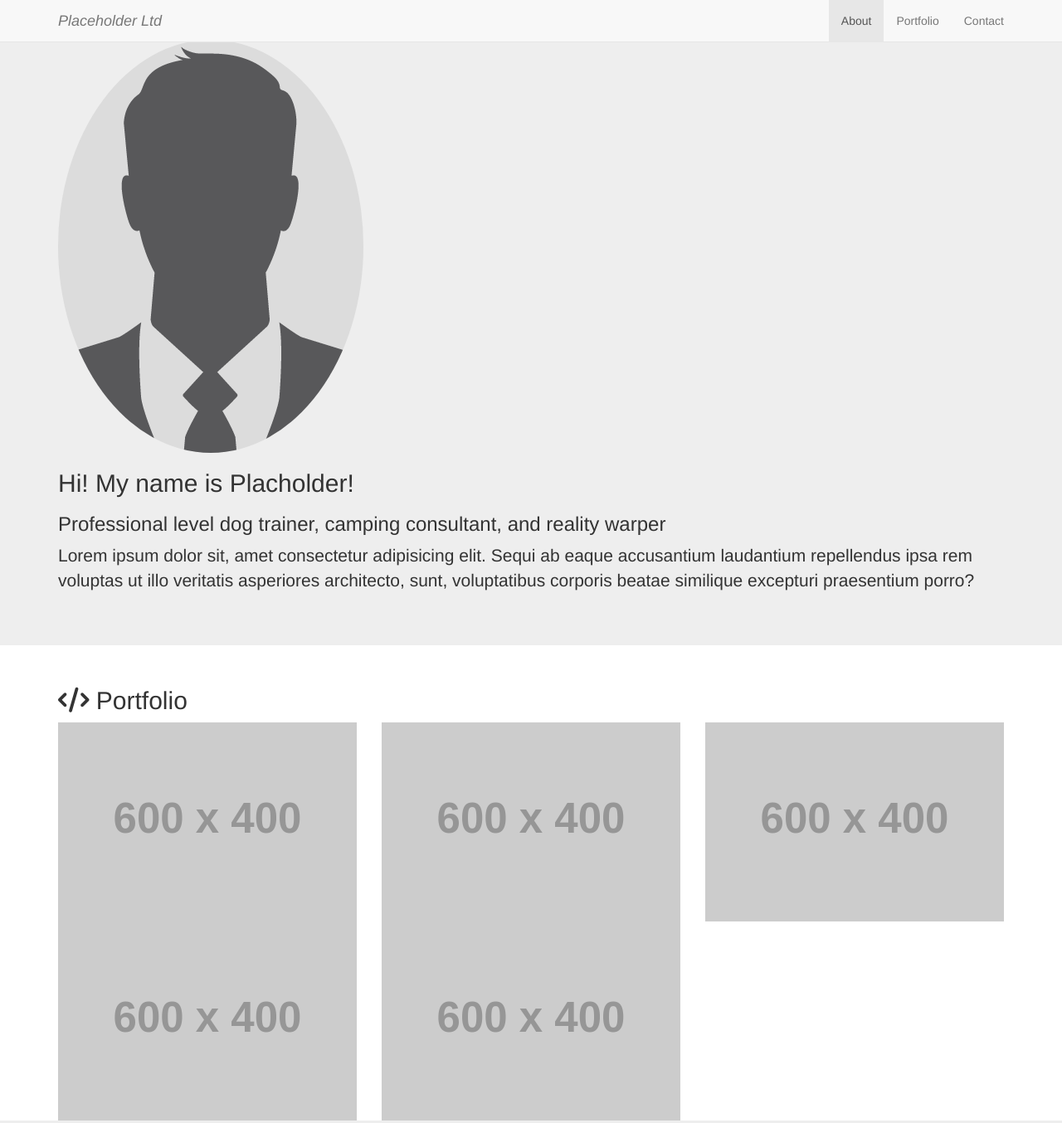
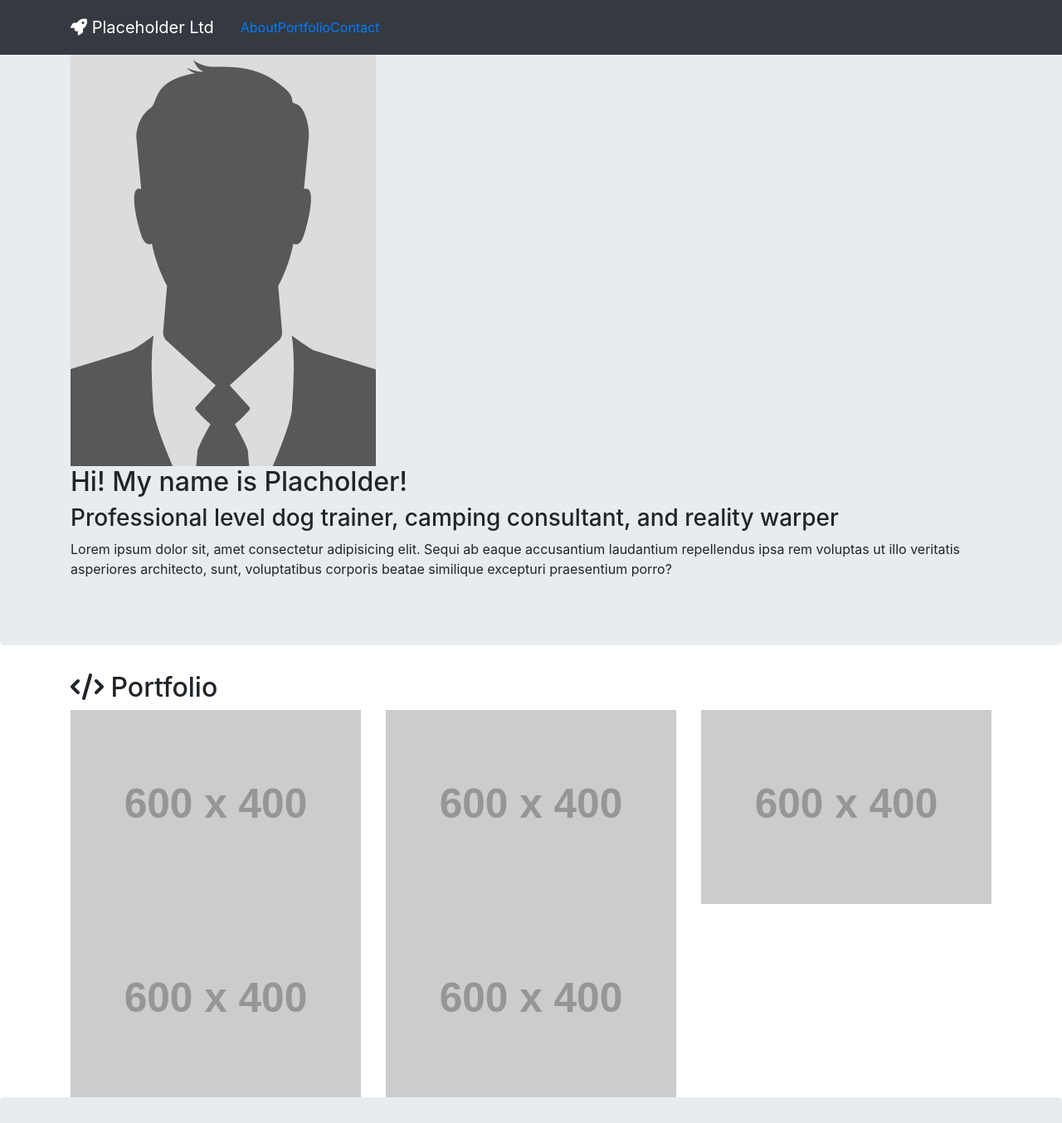
Before and after one commit to ShaunFerris/basic-web, a plain HTML site: page basic_portfolio/index.html in a window 1280 px wide. Shown: the top 1354 px of the page at 83% size. Drawn offline with nearby package versions, Linux system fonts and the light colour scheme; placeholder pictures from the web are drawn by us.

Commit message:
Changed to bootstrap ver. 4, fixed icons

```diff
--- a/basic_portfolio/index.html
+++ b/basic_portfolio/index.html
@@ -5,34 +5,31 @@
     <meta http-equiv="X-UA-Compatible" content="IE=edge">
     <meta name="viewport" content="width=device-width, initial-scale=1.0">
     <title>__Name__ Portfolio</title>
+    <!--Bootstrap CSS cdn-->
+    <link rel="stylesheet" href="https://cdn.jsdelivr.net/npm/bootstrap@4.6.2/dist/css/bootstrap.min.css" integrity="sha384-xOolHFLEh07PJGoPkLv1IbcEPTNtaed2xpHsD9ESMhqIYd0nLMwNLD69Npy4HI+N" crossorigin="anonymous">
     <!--Compiled stylesheet-->
     <link rel="stylesheet" href="/styles/main.css">
-    <!--Bootstrap CSS cdn-->
-    <link rel="stylesheet" href="https://cdn.jsdelivr.net/npm/bootstrap@3.3.7/dist/css/bootstrap.min.css" integrity="sha384-BVYiiSIFeK1dGmJRAkycuHAHRg32OmUcww7on3RYdg4Va+PmSTsz/K68vbdEjh4u" crossorigin="anonymous">
     <!--Font awesome cdn-->
     <link rel="stylesheet" href="https://cdnjs.cloudflare.com/ajax/libs/font-awesome/6.4.0/css/all.min.css" integrity="sha512-iecdLmaskl7CVkqkXNQ/ZH/XLlvWZOJyj7Yy7tcenmpD1ypASozpmT/E0iPtmFIB46ZmdtAc9eNBvH0H/ZpiBw==" crossorigin="anonymous" referrerpolicy="no-referrer">
     <!--Google font-->
     <link href="https://fonts.googleapis.com/css?family=Open+Sans" rel="stylesheet">
-    <!--Bootstrap JS cdn-->
-    <script src="https://maxcdn.bootstrapcdn.com/bootstrap/3.3.7/js/bootstrap.min.js" integrity="sha384-Tc5IQib027qvyjSMfHjOMaLkfuWVxZxUPnCJA7l2mCWNIpG9mGCD8wGNIcPD7Txa" crossorigin="anonymous"></script>
-    <!--jQuery cdn-->
-    <script src="https://ajax.googleapis.com/ajax/libs/jquery/3.6.4/jquery.min.js"></script>
+    <!--Bootstrap JS and jQuery cdns-->
+    <script src="https://cdn.jsdelivr.net/npm/jquery@3.5.1/dist/jquery.slim.min.js" integrity="sha384-DfXdz2htPH0lsSSs5nCTpuj/zy4C+OGpamoFVy38MVBnE+IbbVYUew+OrCXaRkfj" crossorigin="anonymous"></script>
+    <script src="https://cdn.jsdelivr.net/npm/bootstrap@4.6.2/dist/js/bootstrap.bundle.min.js" integrity="sha384-Fy6S3B9q64WdZWQUiU+q4/2Lc9npb8tCaSX9FK7E8HnRr0Jz8D6OP9dO5Vg3Q9ct" crossorigin="anonymous"></script>
     <!--JS-->
     <script src="/main.js"></script>
 </head>
 <body data-spy="scroll" data-target="#navbar">
-    <div class="navbar navbar-default navbar-fixed-top dark">
+    <div class="navbar navbar-dark bg-dark fixed-top navbar-expand-lg">
         <div class="container">
-            <div class="navbar-header">
-                <a href="#" class="navbar-brand"><i class="fa-light fa-rocket-launch" aria-hidden="true">Placeholder Ltd</i></a>
-                <button type="button" class="navbar-toggle collapsed" data-toggle="collapse" data-target="#navbar" aria-expanded="false" aria-controls="navbar">
+            <div class="navbar-brand">
+                <a href="#" class="navbar-brand"><i class="fa fa-rocket" aria-hidden="true"></i> Placeholder Ltd</a>
+                <button type="button" class="navbar-toggler collapsed" data-toggle="collapse" data-target="#navbar" aria-expanded="false" aria-controls="navbar">
                     <span class="sr-only">Toggle Navigation</span>
-                    <span class="icon-bar"></span>
-                    <span class="icon-bar"></span>
-                    <span class="icon-bar"></span>
+                    <span class="navbar-toggler-icon"></span>
                 </button>
             </div>
-            <div id="navbar" class="navbar-collapse collapse">
+            <div id="navbar" class="collapse navbar-collapse">
                 <ul class="nav navbar-nav navbar-right">
                     <li class="active"><a href="#about">About</a></li>
                     <li><a href="#portfolio">Portfolio</a></li>
@@ -44,10 +41,10 @@
     <div class="jumbotron" id="about">
         <div class="container">
             <div class="row">
-                <div class="col-xs-6">
-                    <img src="img/man-placeholder-e1520494457998.png" alt="placeholder portrait" class="img-responsive img-circle">
+                <div class="col-6">
+                    <img src="img/man-placeholder-e1520494457998.png" alt="placeholder portrait" class="img-fluid img-circle">
                 </div>
-                <div class="col-xs-12">
+                <div class="col-12">
                     <h2>Hi! My name is Placholder!</h2>
                     <h3>Professional level dog trainer, camping consultant, and reality warper</h3>
                     <p>Lorem ipsum dolor sit, amet consectetur adipisicing elit. Sequi ab eaque accusantium laudantium repellendus ipsa rem voluptas ut illo veritatis asperiores architecto, sunt, voluptatibus corporis beatae similique excepturi praesentium porro?</p>
@@ -59,29 +56,29 @@
     <div class="container portfolio" id="portfolio">
         <h2><i class="fa fa-code" aria-hidden="true"></i> Portfolio</h2>
         <div class="row">
-            <div class="col-md-4 portfolio-item">
+            <div class="col-lg-4 portfolio-item">
                 <a href="#">
-                    <img class="img-responsive" src="https://placehold.co/600x400/blue-green/white?text=Placeholder+Project" alt="placeholder portfolio image/link">
+                    <img class="img-fluid" src="https://placehold.co/600x400/blue-green/white?text=Placeholder+Project" alt="placeholder portfolio image/link">
                 </a>
             </div>
-            <div class="col-md-4 portfolio-item">
+            <div class="col-lg-4 portfolio-item">
                 <a href="#">
-                    <img class="img-responsive" src="https://placehold.co/600x400/blue-green/white?text=Placeholder+Project" alt="placeholder portfolio image/link">
+                    <img class="img-fluid" src="https://placehold.co/600x400/blue-green/white?text=Placeholder+Project" alt="placeholder portfolio image/link">
                 </a>
             </div>
-            <div class="col-md-4 portfolio-item">
+            <div class="col-lg-4 portfolio-item">
                 <a href="#">
-                    <img class="img-responsive" src="https://placehold.co/600x400/blue-green/white?text=Placeholder+Project" alt="placeholder portfolio image/link">
+                    <img class="img-fluid" src="https://placehold.co/600x400/blue-green/white?text=Placeholder+Project" alt="placeholder portfolio image/link">
                 </a>
             </div>
-            <div class="col-md-4 portfolio-item">
+            <div class="col-lg-4 portfolio-item">
                 <a href="#">
-                    <img class="img-responsive" src="https://placehold.co/600x400/blue-green/white?text=Placeholder+Project" alt="placeholder portfolio image/link">
+                    <img class="img-fluid" src="https://placehold.co/600x400/blue-green/white?text=Placeholder+Project" alt="placeholder portfolio image/link">
                 </a>
             </div>
-            <div class="col-md-4 portfolio-item">
+            <div class="col-lg-4 portfolio-item">
                 <a href="#">
-                    <img class="img-responsive" src="https://placehold.co/600x400/blue-green/white?text=Placeholder+Project" alt="placeholder portfolio image/link">
+                    <img class="img-fluid" src="https://placehold.co/600x400/blue-green/white?text=Placeholder+Project" alt="placeholder portfolio image/link">
                 </a>
             </div>
         </div>
@@ -90,7 +87,7 @@
         <div class="container">
             <div class="row">
                 <div class="col-md-6">
-                    <h2><i class="fa-light fa-mailbox"></i> Contact</h2>
+                    <h2><i class="fa fa-envelope"></i> Contact</h2>
                     <p>
                         Want to contact me? I am available for job interviews, news interviews, and private pet therapy sessions and am available through email:
                         <a href="mailto:placeholder@place.com">placeholder@place.com</a>
```
